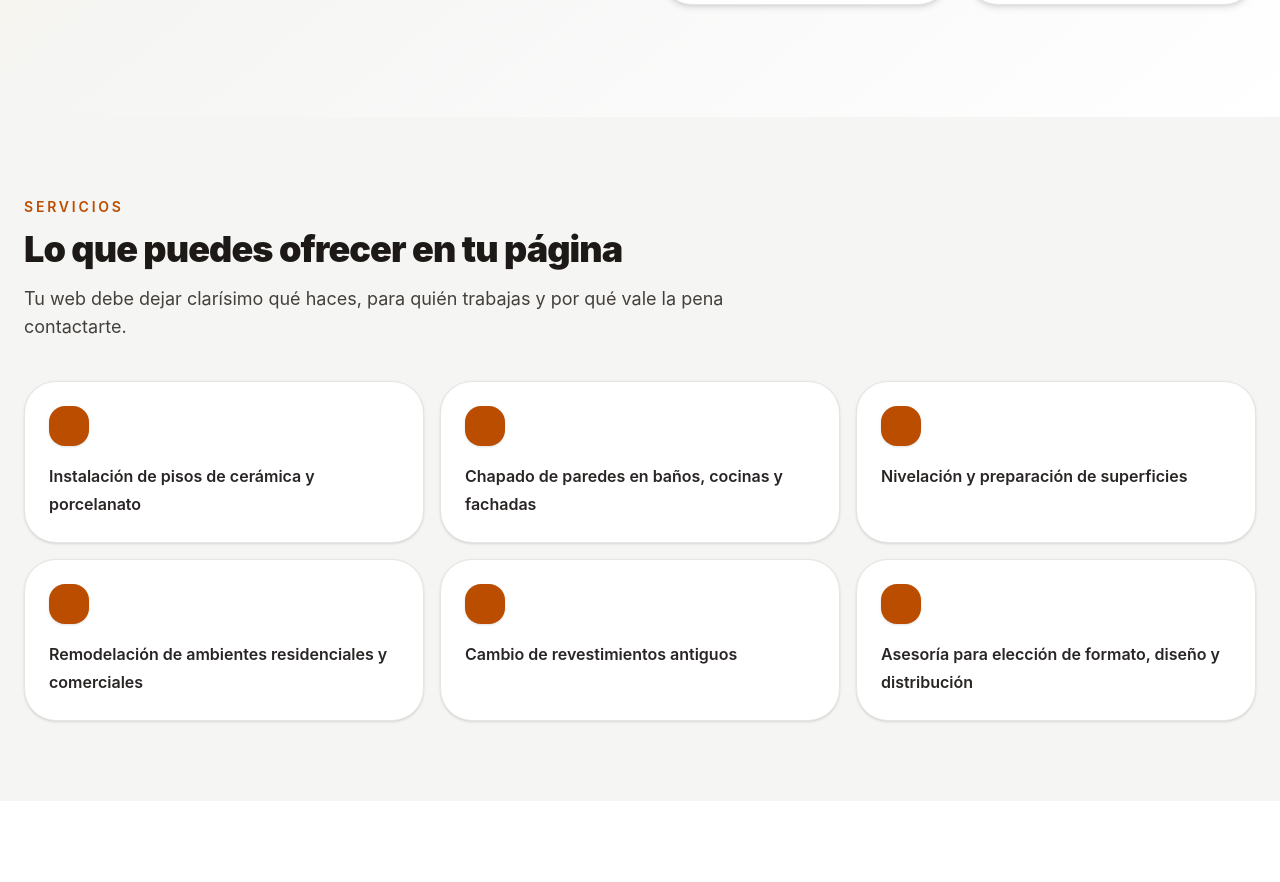
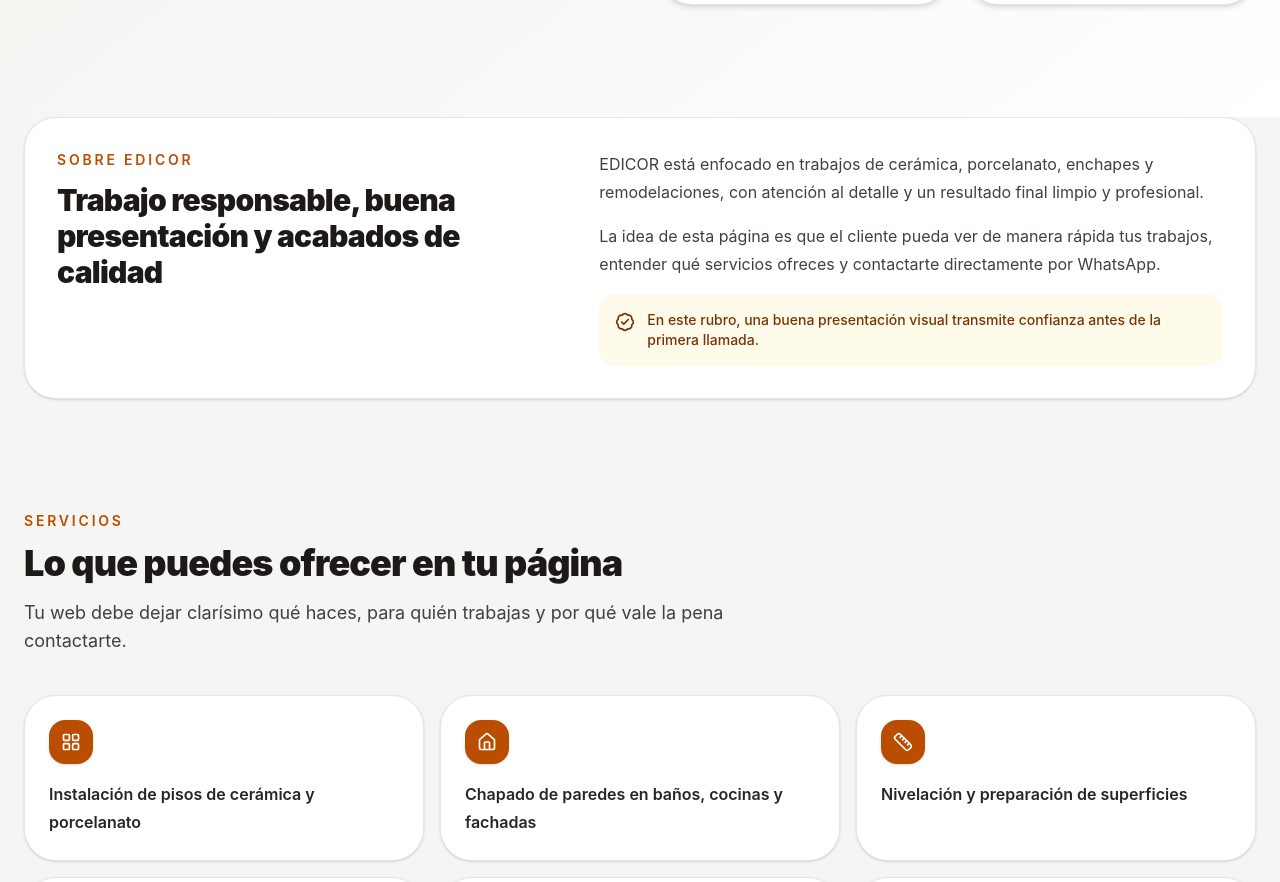
Before and after one commit to marquitoruiz/mi_pagina_web, a React (Vite) app: page / in a window 1280 px wide. Shown: the part 968-1850 px from the top of the page. Built offline with nearby package versions, Linux system fonts and the light colour scheme; the HTML template or start-up script is replaced by a standard one.

Commit message:
Mejoro diseño con iconos y seccion sobre EDICOR

```diff
--- a/package.json
+++ b/package.json
@@ -10,6 +10,7 @@
     "preview": "vite preview"
   },
   "dependencies": {
+    "lucide-react": "^1.8.0",
     "react": "^19.2.4",
     "react-dom": "^19.2.4"
   },
--- a/src/App.jsx
+++ b/src/App.jsx
@@ -1,3 +1,15 @@
+import {
+  BadgeCheck,
+  Phone,
+  MessageCircle,
+  Hammer,
+  Ruler,
+  LayoutGrid,
+  House,
+  Wrench,
+  Sparkles,
+} from "lucide-react";
+
 import logoEdicor from "./assets/logo-edicor.jpeg";
 import principal from "./assets/principal.jpg";
 import antes from "./assets/antes-despues.jpg.png";
@@ -23,12 +35,30 @@ export default function AcabadosProPage() {
   ];
 
   const servicios = [
-    "Instalación de pisos de cerámica y porcelanato",
-    "Chapado de paredes en baños, cocinas y fachadas",
-    "Nivelación y preparación de superficies",
-    "Remodelación de ambientes residenciales y comerciales",
-    "Cambio de revestimientos antiguos",
-    "Asesoría para elección de formato, diseño y distribución",
+    {
+      icono: <LayoutGrid className="h-5 w-5" />,
+      texto: "Instalación de pisos de cerámica y porcelanato",
+    },
+    {
+      icono: <House className="h-5 w-5" />,
+      texto: "Chapado de paredes en baños, cocinas y fachadas",
+    },
+    {
+      icono: <Ruler className="h-5 w-5" />,
+      texto: "Nivelación y preparación de superficies",
+    },
+    {
+      icono: <Wrench className="h-5 w-5" />,
+      texto: "Remodelación de ambientes residenciales y comerciales",
+    },
+    {
+      icono: <Hammer className="h-5 w-5" />,
+      texto: "Cambio de revestimientos antiguos",
+    },
+    {
+      icono: <Sparkles className="h-5 w-5" />,
+      texto: "Asesoría para elección de formato, diseño y distribución",
+    },
   ];
 
   const proceso = [
@@ -196,6 +226,41 @@ export default function AcabadosProPage() {
           </div>
         </section>
 
+        <section className="mx-auto max-w-7xl px-6 pb-8">
+          <div className="rounded-[2rem] border border-stone-200 bg-white p-8 shadow-sm">
+            <div className="grid gap-8 lg:grid-cols-[0.9fr_1.1fr]">
+              <div>
+                <p className="text-sm font-semibold uppercase tracking-[0.2em] text-amber-700">
+                  Sobre EDICOR
+                </p>
+                <h2 className="mt-3 text-3xl font-black tracking-tight text-stone-900">
+                  Trabajo responsable, buena presentación y acabados de calidad
+                </h2>
+              </div>
+
+              <div className="space-y-4 text-stone-700 leading-7">
+                <p>
+                  EDICOR está enfocado en trabajos de cerámica, porcelanato,
+                  enchapes y remodelaciones, con atención al detalle y un
+                  resultado final limpio y profesional.
+                </p>
+                <p>
+                  La idea de esta página es que el cliente pueda ver de manera
+                  rápida tus trabajos, entender qué servicios ofreces y
+                  contactarte directamente por WhatsApp.
+                </p>
+                <div className="flex items-start gap-3 rounded-2xl bg-amber-50 p-4 text-amber-900">
+                  <BadgeCheck className="mt-0.5 h-5 w-5 shrink-0" />
+                  <p className="text-sm font-medium">
+                    En este rubro, una buena presentación visual transmite
+                    confianza antes de la primera llamada.
+                  </p>
+                </div>
+              </div>
+            </div>
+          </div>
+        </section>
+
         <section className="mx-auto max-w-7xl px-6 py-20" id="servicios">
           <div className="max-w-3xl">
             <p className="text-sm font-semibold uppercase tracking-[0.2em] text-amber-700">
@@ -213,12 +278,14 @@ export default function AcabadosProPage() {
           <div className="mt-10 grid gap-4 md:grid-cols-2 xl:grid-cols-3">
             {servicios.map((servicio) => (
               <div
-                key={servicio}
+                key={servicio.texto}
                 className="rounded-[2rem] border border-stone-200 bg-white p-6 shadow-sm transition hover:-translate-y-1 hover:shadow-lg"
               >
-                <div className="mb-4 h-10 w-10 rounded-2xl bg-amber-700 shadow-sm" />
+                <div className="mb-4 flex h-11 w-11 items-center justify-center rounded-2xl bg-amber-700 text-white shadow-sm">
+                  {servicio.icono}
+                </div>
                 <p className="text-base font-semibold leading-7 text-stone-800">
-                  {servicio}
+                  {servicio.texto}
                 </p>
               </div>
             ))}
@@ -353,14 +420,16 @@ export default function AcabadosProPage() {
               <div className="mt-8 flex flex-wrap gap-4">
                 <a
                   href="https://wa.me/51998535347"
-                  className="rounded-2xl bg-amber-700 px-6 py-3 text-sm font-semibold text-white shadow-md transition hover:bg-amber-800"
+                  className="inline-flex items-center gap-2 rounded-2xl bg-amber-700 px-6 py-3 text-sm font-semibold text-white shadow-md transition hover:bg-amber-800"
                 >
+                  <MessageCircle className="h-4 w-4" />
                   Escribir por WhatsApp
                 </a>
                 <a
                   href="tel:+51998535347"
-                  className="rounded-2xl border border-white/20 px-6 py-3 text-sm font-semibold text-white transition hover:bg-white/10"
+                  className="inline-flex items-center gap-2 rounded-2xl border border-white/20 px-6 py-3 text-sm font-semibold text-white transition hover:bg-white/10"
                 >
+                  <Phone className="h-4 w-4" />
                   Llamar ahora
                 </a>
               </div>
```
Also changed, not shown: 1 other file (tests, documents, lock files or other folders).
